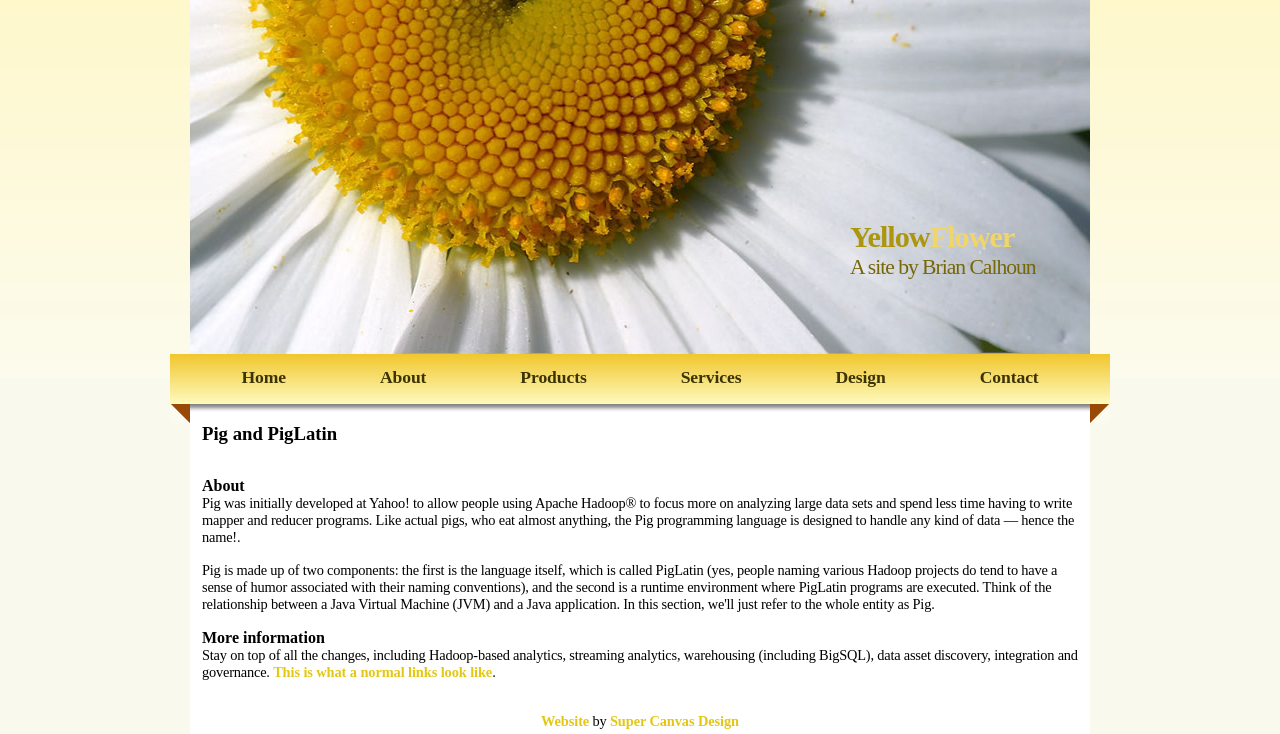
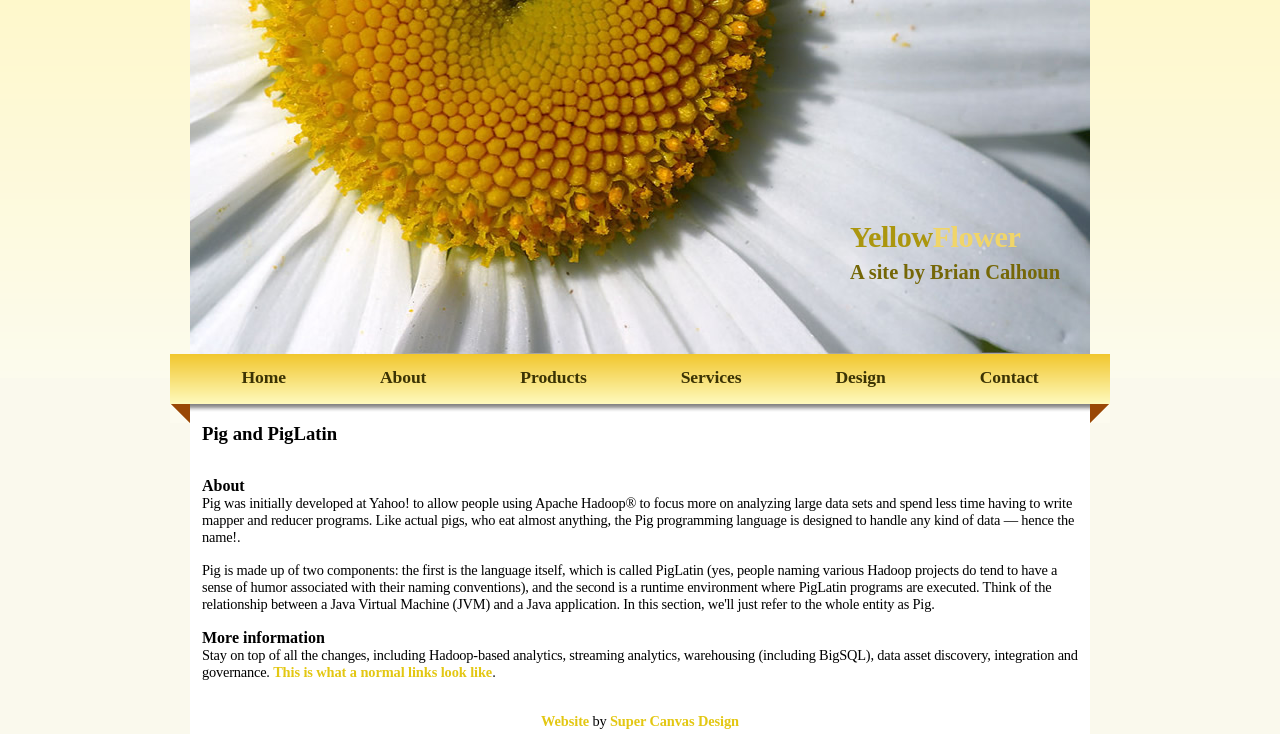
Before and after one commit to connor-k/csci571, a PHP site: page /ed97aea76d4028a591ac7c793f32f6ce.html in a window 1280 px wide. Shown: the top 734 px of the page. Run offline with PHP 8.4, Linux system fonts and the light colour scheme.

Commit message:
Update title font

```diff
--- a/hw3/8e885f955acefdcdee86da50c88484af.css
+++ b/hw3/8e885f955acefdcdee86da50c88484af.css
@@ -5,11 +5,11 @@ html {
 
 body {
     background-image: url("background.png");
-    background-size: 100% 378px;
+    background-size: 2px 378px;
     background-color: #faf9ed;
     margin: 0px;
     padding: 0px;
-    background-repeat: no-repeat;
+    background-repeat: repeat-x;
 }
 
 h3 {
@@ -78,8 +78,9 @@ li {
     padding: 0px;
     position: absolute;
     text-align: left;
-    letter-spacing: -1px;
-    max-width: 210px;
+    font-weight: 600;
+    letter-spacing: -0.5px;
+    max-width: 215px;
     top: 220px;
     left: 850px;
 }
@@ -96,8 +97,10 @@ li {
 
 .subtitle {
     color: #756707;
-    font-size: 1.5em;
-    font-weight: 520;
+    font-size: 1.42em;
+    font-weight: 700;
+    letter-spacing: 0px;
+    line-height: 1.7;
 }
 
 .main_menu {
--- a/hw3/ed97aea76d4028a591ac7c793f32f6ce.html
+++ b/hw3/ed97aea76d4028a591ac7c793f32f6ce.html
@@ -9,10 +9,10 @@
 <!-- TODO ideally remove this align="center" since deprecated in HTML5 -->
 <div align="center">
     <div class="header_title">
-        <!-- TODO Font not quite right -->
+        <!-- TODO Does the subtitle font look a little shorter? -->
         <p class="header_text">
-        <b><span class="title_main_yellowgreen">Yellow</span><span class="title_main_yellow">Flower</span><br>
-        <span class="subtitle">A site by Brian Calhoun</span></b>
+        <span class="title_main_yellowgreen">Yellow</span><span class="title_main_yellow">Flower</span><br>
+        <span class="subtitle">A site by Brian Calhoun</span>
         </p>
     </div>
     <ul class="main_menu">
@@ -24,7 +24,6 @@
         <li><a class="menu_item" href="02129bb861061d1a052c592e2dc6b383.html#Contact" title="Contact" target="_blank">Contact</a></li>
     </ul>
     <div class="main_text">
-        <!-- TODO clear bg for menu image -->
         <h3>Pig and PigLatin</h3>
         <h4>About</h4>
         <p>
@@ -42,6 +41,7 @@
         </p>
     </div>
 </div>
+<noscript>
 </body>
 </html>
 <!-- Test on  900x940 screen -->
```
Also changed, not shown: hw3/02129bb861061d1a052c592e2dc6b383.html (+7 -3 lines).
